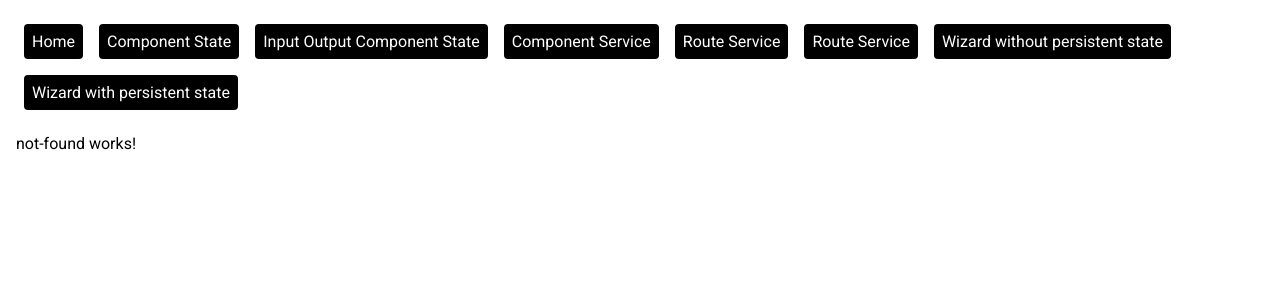
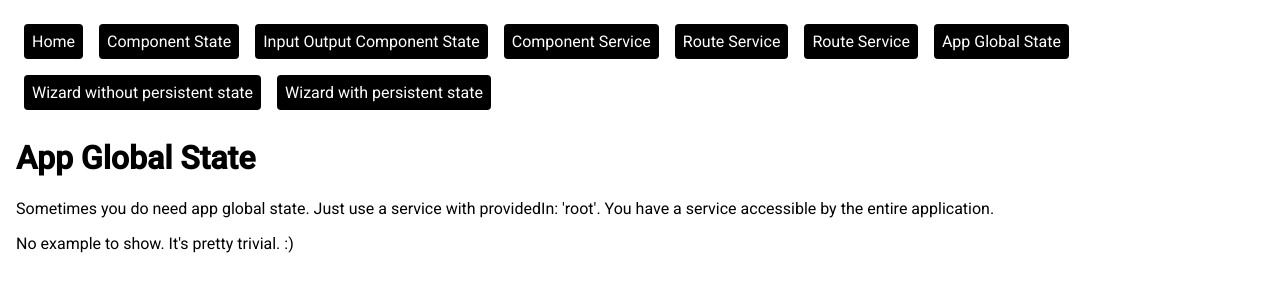
Before and after one commit to CSVerbeek/angular-state-management, an Angular app: page /app-global-state in a window 1280 px wide. Before the commit this address led to /not-found. Shown: the top 300 px of the page. Built offline with nearby package versions, Linux system fonts and the light colour scheme.

Commit message:
app global state

```diff
--- /dev/null
+++ b/src/app/app-global-state/app-global-state.component.html
@@ -0,0 +1,10 @@
+<div class="page">
+  <h1 class="page__title">App Global State</h1>
+  <p class="page__introduction">
+    Sometimes you do need app global state. Just use a service with providedIn: 'root'. You have a service accessible by
+    the entire application.
+  </p>
+  <div class="page__example">
+    No example to show. It's pretty trivial. :)
+  </div>
+</div>
--- a/src/app/app.component.ts
+++ b/src/app/app.component.ts
@@ -37,6 +37,10 @@ export class AppComponent {
       text: 'Route Service',
     },
     {
+      route: ['/', 'app-global-state'],
+      text: 'App Global State',
+    },
+    {
       route: ['/', 'non-persistent-wizard'],
       text: 'Wizard without persistent state',
     },
--- a/src/app/app.routes.ts
+++ b/src/app/app.routes.ts
@@ -14,6 +14,7 @@ import { ComponentServiceComponent } from './component-service/component-service
 import { PaymentWizardStateService } from './features/payment-wizard/payment-wizard-state.service';
 import { NonPersistentPaymentWizardComponent } from './features/payment-wizard/non-persistent-payment-wizard/payment-wizard.component';
 import { InputOutputComponentStateComponent } from './input-output-component-state/input-output-component-state.component';
+import { AppGlobalStateComponent } from './app-global-state/app-global-state.component';
 
 export const routes: Routes = [
   {
@@ -53,6 +54,11 @@ export const routes: Routes = [
     component: OutsideRouteServiceComponent,
   },
   {
+    title: 'App Global State',
+    path: 'app-global-state',
+    component: AppGlobalStateComponent,
+  },
+  {
     path: 'persistent-wizard',
     component: PersistentPaymentWizardComponent,
     providers: [PaymentWizardStateService],
```
Also changed, not shown: src/app/app-global-state/app-global-state.component.ts (added, +11 -0 lines), src/app/app-global-state/app-global-state.component.scss (added).
